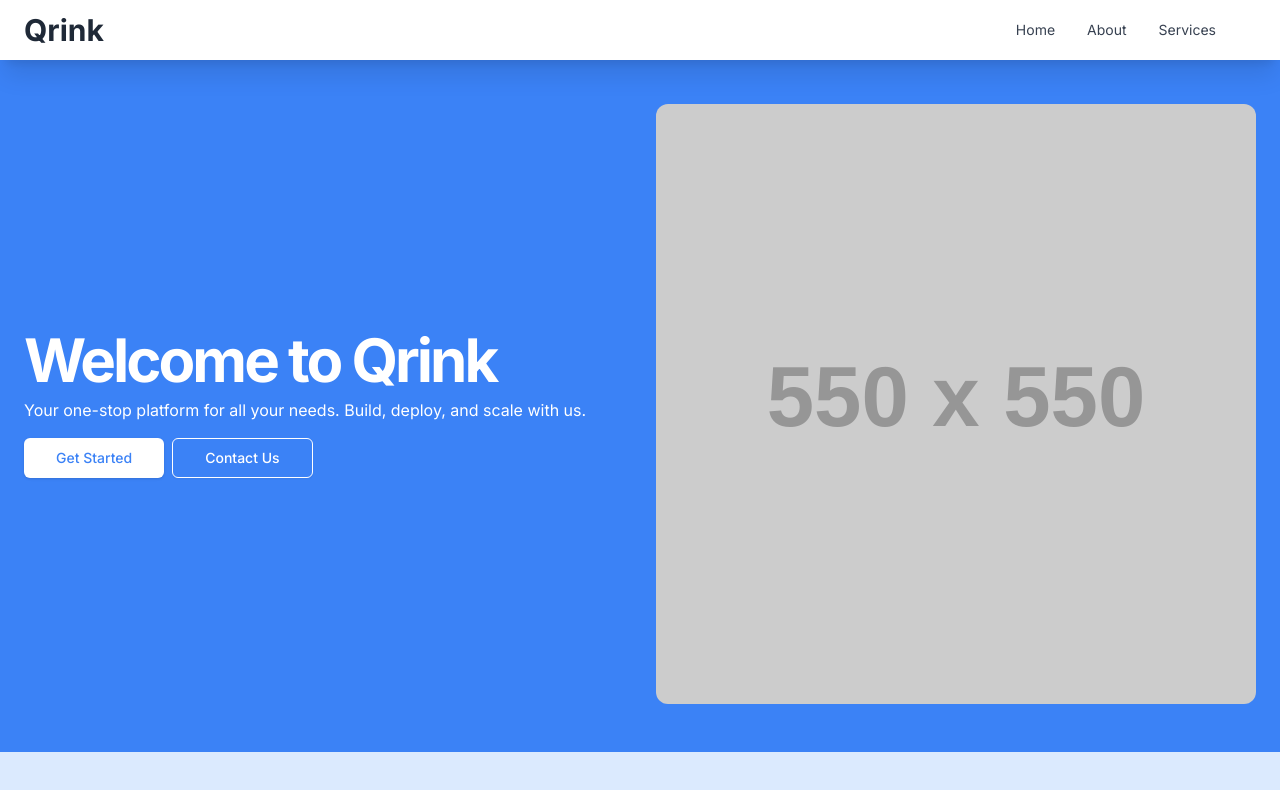
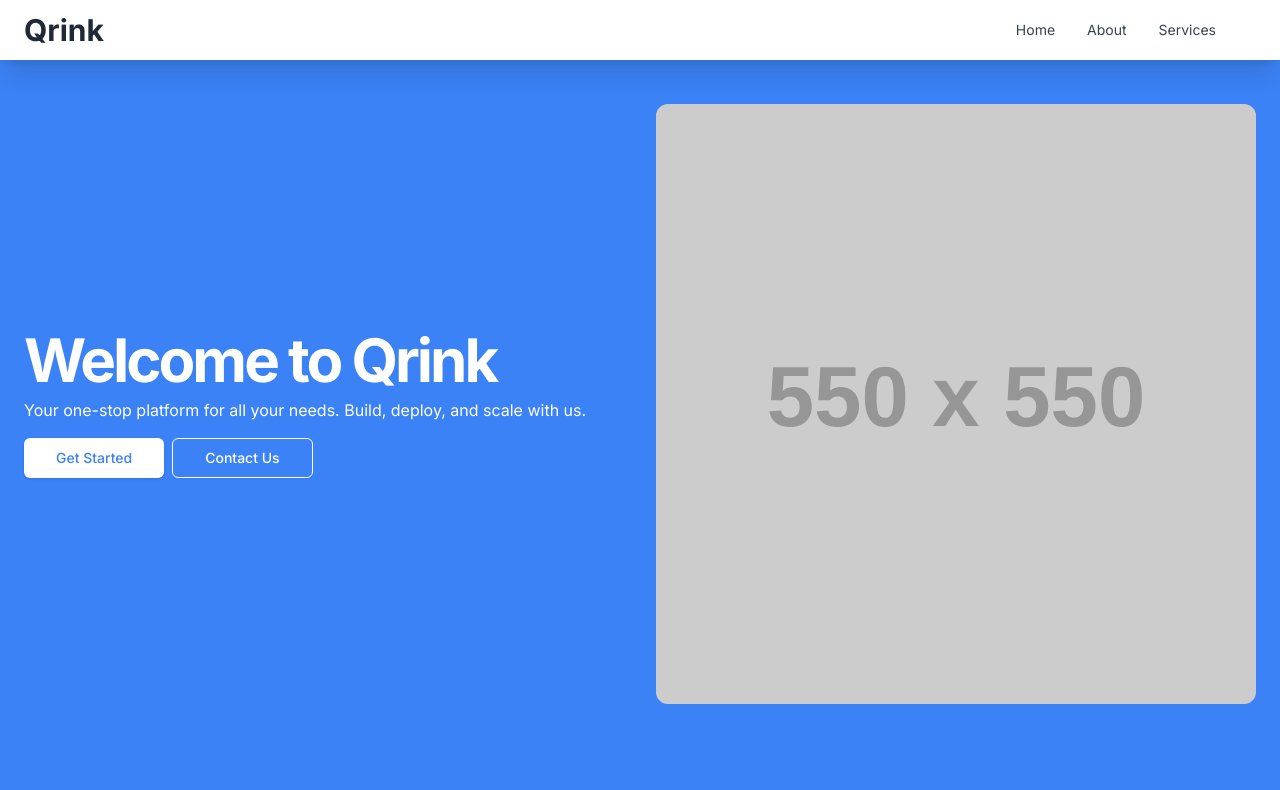
Before and after one commit to Allie-Howe/rockpunk, a Next.js app: page / in a window 1280 px wide. Shown: the top 790 px of the page. Built offline with nearby package versions, Linux system fonts and the light colour scheme.

Commit message:
more padding for clip path

```diff
--- a/src/app/Hero.tsx
+++ b/src/app/Hero.tsx
@@ -15,7 +15,7 @@ const clipPath = "polygon(0% 0%, 0% 82.5%, 1.69492% 84.3293%, 3.38983% 86.1385%,
 export default function Hero() {
   return (
     <section
-      className="w-full py-12 bg-blue-500"
+      className="w-full pt-12 pb-64 bg-blue-500"
       style={{clipPath}}
     >
       <div className="container px-4 md:px-6">
```
